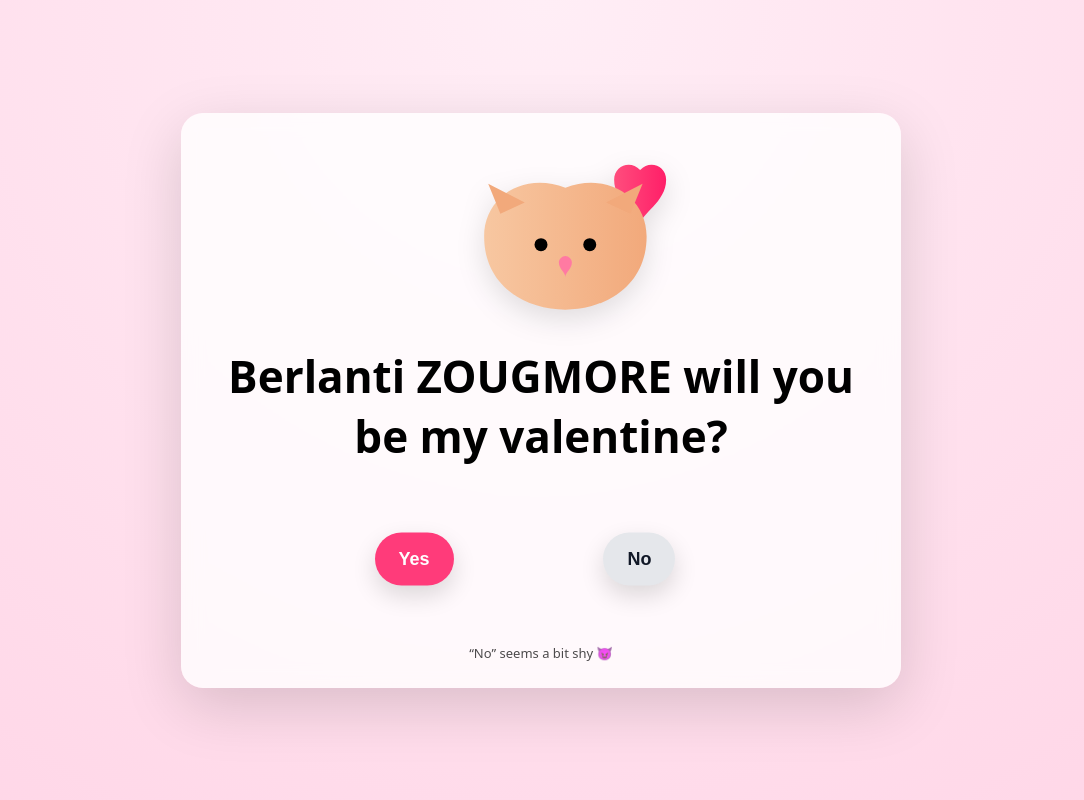
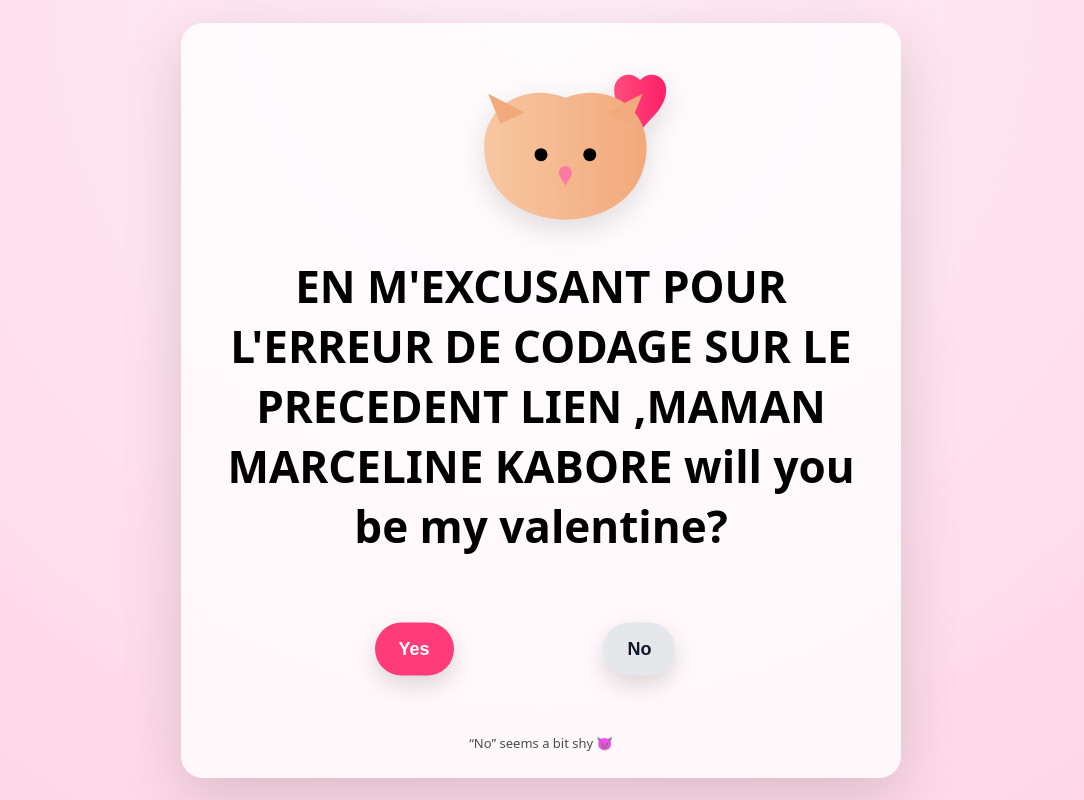
Before and after one commit to koriyiadieudonne-glitch/Valentine, a plain HTML site: page Berlanti.html in a window 1280 px wide. Shown: the whole page, without its empty margins (99-1183 px from the left). Drawn offline with nearby package versions, Linux system fonts and the light colour scheme.

Commit message:
Update index.html

```diff
--- a/Berlanti.html
+++ b/Berlanti.html
@@ -171,7 +171,7 @@
             fill="#ff7aa2"/>
     </svg>
 
-    <h1>Berlanti ZOUGMORE will you be my valentine?</h1>
+    <h1> EN M'EXCUSANT POUR L'ERREUR DE CODAGE SUR LE PRECEDENT LIEN ,MAMAN MARCELINE KABORE will you be my valentine?</h1>
 
     <section class="button-zone" id="zone">
       <button id="yesBtn">Yes</button>
```
